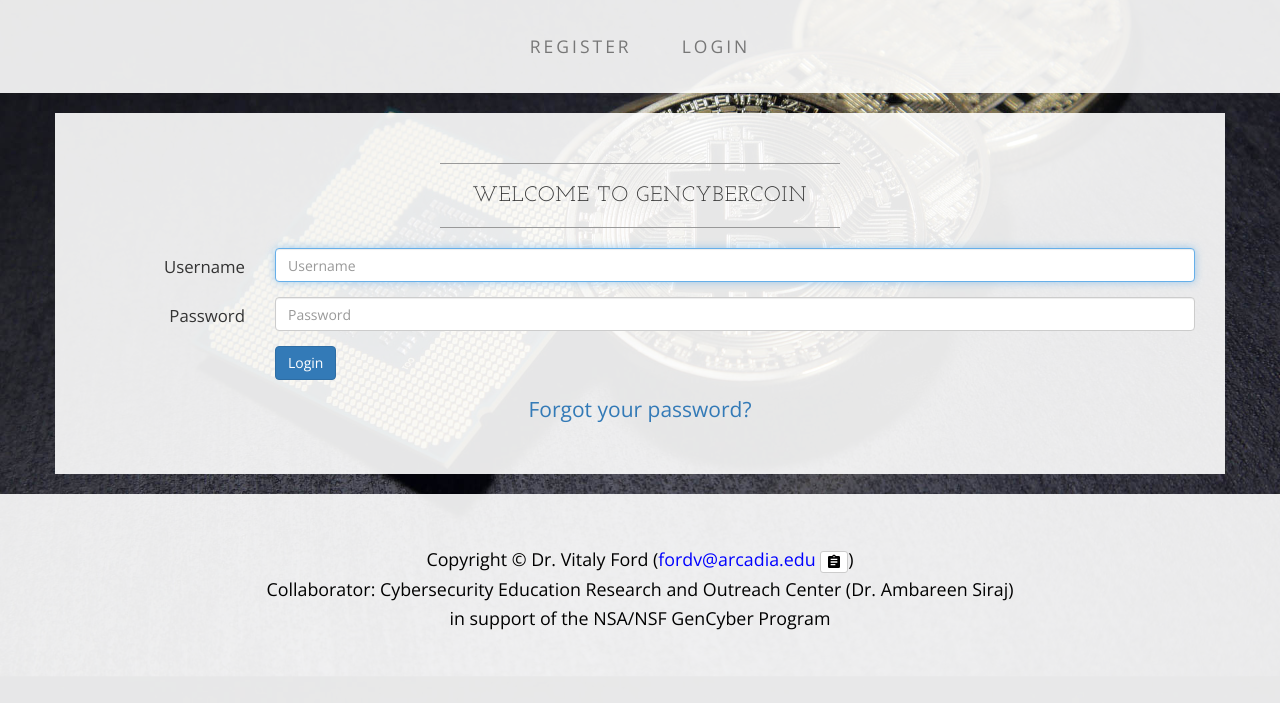
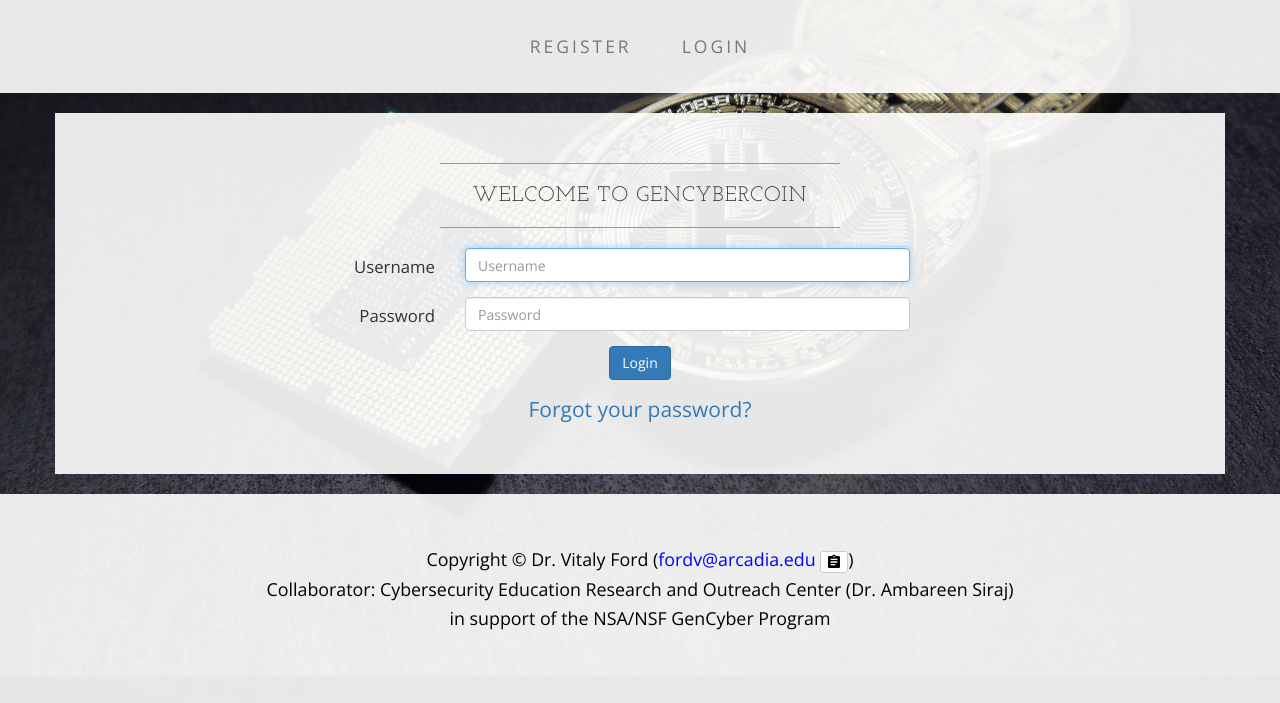
Before and after one commit to vitalyford/gencybercoin, a Django app: page /login/ in a window 1280 px wide. Shown: the part 177-880 px from the top of the page. Run offline with Django 3.2, Linux system fonts and the light colour scheme; some libraries are stand-ins or nearby versions.

Commit message:
Update layout, text, and center button to login page

```diff
--- a/cryptocoin/user/templates/user/login.html
+++ b/cryptocoin/user/templates/user/login.html
@@ -11,19 +11,19 @@
             {% csrf_token %}
             {% if error_message %}<div class="lead text-center text-primary">{{ error_message }}</div>{% endif %}
               <div class="form-group">
-                <label for="iU" class="col-sm-2 control-label">Username</label>
-                <div class="col-sm-10">
+                <label for="iU" class="col-sm-2 col-sm-offset-2 control-label">Username</label>
+                <div class="col-sm-5">
                   <input type="text" class="form-control" id="iU" name="inputUsername" maxlength="90"  placeholder="Username" autofocus>
                 </div>
               </div>
               <div class="form-group">
-                <label for="iP" class="col-sm-2 control-label">Password</label>
-                <div class="col-sm-10">
+                <label for="iP" class="col-sm-2 col-sm-offset-2 control-label">Password</label>
+                <div class="col-sm-5">
                   <input type="password" class="form-control" id="iP" name="inputPassword" maxlength="90"  placeholder="Password">
                 </div>
               </div>
               <div class="form-group">
-                <div class="col-sm-offset-2 col-sm-10">
+                <div class="col-sm-12 text-center">
                   <button type="submit" class="btn btn-primary" name="submit">Login</button>
                 </div>
               </div>
--- a/cryptocoin/user/views/views_global.py
+++ b/cryptocoin/user/views/views_global.py
@@ -68,7 +68,7 @@ def validate_on_save(request, obj, message_on_success=''):
 
 def goto_login(request, page_name):
     return render(request, 'user/login.html', {
-        'error_message': "You need to login or register to enter the " + page_name,
+        'error_message': "Login or register to enter the " + page_name,
     })
 
 
```
